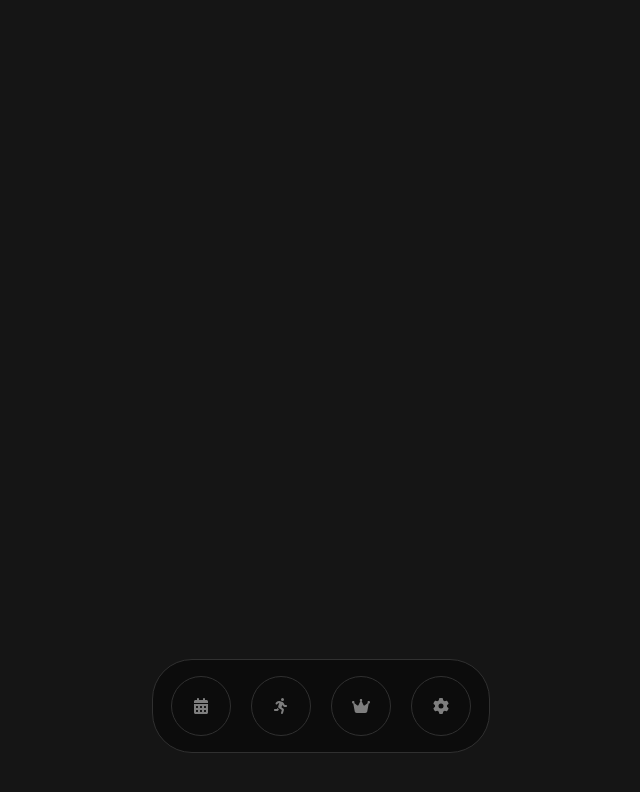
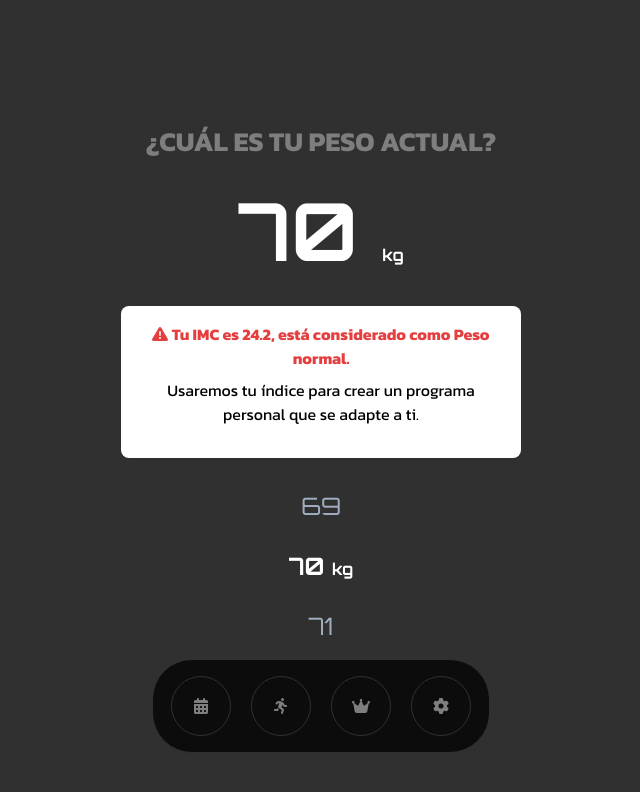
Before and after one commit to 219WD/smarttrainer-front, a React (Vite) app: page /wheight in a window 1280 px wide. Before the commit this address had no page. Shown: the top 792 px of the page, without its empty margins (319-959 px from the left). Built offline with nearby package versions, Linux system fonts and the light colour scheme.

Commit message:
agregue wheight y su calculador de imc

```diff
--- a/src/App.jsx
+++ b/src/App.jsx
@@ -12,6 +12,7 @@ import Navbar from './components/Navbar.jsx';
 import Form from './pages/Form.jsx'
 import Rutina from './pages/Rutina.jsx'
 import Oferta from './pages/Oferta.jsx'
+import Wheight from './pages/Wheight.jsx'
 
 const HomeScreen = lazy(() => import('./pages/HomeScreen'));
 
@@ -49,6 +50,7 @@ function App() {
           <Route path="/form" element={<Form />} />
           <Route path="/rutina" element={<Rutina />} />
           <Route path="/oferta" element={<Oferta />} />
+          <Route path="/wheight" element={<Wheight altura={170}/>} />
         </Routes>
       </Suspense>
     </BrowserRouter>
--- /dev/null
+++ b/src/css/Wheight.css
@@ -0,0 +1,82 @@
+.peso-actual-contenedor {
+    background-color: var(--border);
+    color: white;
+    display: flex;
+    flex-direction: column;
+    align-items: center;
+    justify-content: center;
+    min-height: 100vh;
+    font-family: var(--titulos);
+    padding: 16px;
+}
+
+.peso-actual-encabezado {
+    text-align: center;
+    margin-bottom: 16px;
+}
+
+.peso-actual-titulo {
+    font-size: 1.7rem;
+    font-weight: bold;
+    margin-bottom: 12px;
+}
+
+.peso-actual-cifra {
+    font-size: 5rem;
+    font-weight: bold;
+    font-family: var(--numeros);
+}
+
+.peso-actual-unidad {
+    font-size: 1rem;
+}
+
+.peso-actual-aviso {
+    background-color: white;
+    color: black;
+    padding: 16px;
+    border-radius: 8px;
+    margin-bottom: 16px;
+    max-width: 400px;
+    width: 90%;
+    text-align: center;
+}
+
+.peso-actual-alerta {
+    color: #e53e3e;
+    font-weight: bold;
+    margin-bottom: 8px;
+}
+
+.peso-actual-numeros {
+    text-align: center;
+    color: #a0aec0;
+    overflow: hidden;
+    position: relative;
+    height: 200px;
+    display: flex;
+    flex-direction: column;
+    justify-content: center;
+    gap: 8px;
+    font-family: var(--numeros);
+}
+
+.peso-actual-numeros p {
+    transition: transform 0.3s ease;
+    font-size: 1.5rem;
+}
+
+.peso-actual-actual {
+    font-size: 2rem;
+    font-weight: bold;
+    color: white;
+}
+
+
+.peso-actual-decimal {
+    font-size: 1rem;
+}
+
+.peso-actual-subunidad {
+    font-size: 0.75rem;
+}
--- a/src/pages/Ejercicios.jsx
+++ b/src/pages/Ejercicios.jsx
@@ -1,10 +1,11 @@
 import React from 'react'
 import '../css/Ejercicios.css'
+import Wheight from './Wheight'
 
 const Ejercicios = () => {
   return (
     <div className='container ejercicios'>
-      <h2>Ejercicios</h2>
+      <Wheight />
     </div>
   )
 }
--- /dev/null
+++ b/src/pages/Wheight.jsx
@@ -0,0 +1,105 @@
+import React, { useEffect, useState } from "react";
+import { FontAwesomeIcon } from "@fortawesome/react-fontawesome";
+import { faExclamationTriangle } from "@fortawesome/free-solid-svg-icons";
+import { gsap } from "gsap";
+import "../css/Wheight.css";
+
+function PesoActual({ altura }) {
+    const [peso, setPeso] = useState(70);
+    const [imc, setIMC] = useState(null);
+    const [clasificacion, setClasificacion] = useState("");
+
+    // IMC
+    const calcularIMC = (peso, altura) => {
+        if (!altura) return;
+        const alturaEnMetros = altura / 100;
+        const nuevoIMC = (peso / (alturaEnMetros * alturaEnMetros)).toFixed(1);
+        setIMC(nuevoIMC);
+
+        if (nuevoIMC < 18.5) {
+            setClasificacion("Bajo peso");
+        } else if (nuevoIMC >= 18.5 && nuevoIMC < 24.9) {
+            setClasificacion("Peso normal");
+        } else if (nuevoIMC >= 25 && nuevoIMC < 29.9) {
+            setClasificacion("Sobrepeso");
+        } else {
+            setClasificacion("Obesidad");
+        }
+    };
+
+    useEffect(() => {
+        if (altura) calcularIMC(peso, altura);
+    }, [peso, altura]);
+
+    useEffect(() => {
+        const container = document.querySelector(".peso-actual-numeros");
+        let lastScrollY = 0;
+
+        const handleScroll = (e) => {
+            e.preventDefault();
+            const delta = e.deltaY || e.touches?.[0]?.clientY - lastScrollY;
+
+            if (Math.abs(delta) > 10) {
+                const direction = delta > 0 ? -1 : 1; // Cambia el peso de 1 en 1
+                setPeso((prevPeso) => {
+                    let newPeso = prevPeso + direction;
+                    if (newPeso < 0) newPeso = 0;
+                    if (newPeso > 200) newPeso = 200;
+                    return newPeso;
+                });
+
+                gsap.to(container, {
+                    y: direction * -5,
+                    duration: 0.3,
+                    ease: "power1.out",
+                    onComplete: () => {
+                        gsap.set(container, { y: 0 }); // Reset
+                    },
+                });
+
+                lastScrollY = e.touches?.[0]?.clientY || e.deltaY;
+            }
+        };
+
+        container.addEventListener("wheel", handleScroll, { passive: false });
+        container.addEventListener("touchmove", handleScroll, { passive: false });
+
+        return () => {
+            container.removeEventListener("wheel", handleScroll);
+            container.removeEventListener("touchmove", handleScroll);
+        };
+    }, []);
+
+    return (
+        <div className="peso-actual-contenedor">
+            <div className="peso-actual-encabezado">
+                <h2 className="peso-actual-titulo">¿CUÁL ES TU PESO ACTUAL?</h2>
+                <div className="peso-actual-cifra">
+                    {peso} <span className="peso-actual-unidad">kg</span>
+                </div>
+            </div>
+
+            <div className="peso-actual-aviso">
+                <p className="peso-actual-alerta">
+                    <FontAwesomeIcon icon={faExclamationTriangle} /> Tu IMC es {imc}, está
+                    considerado como {clasificacion}.
+                </p>
+                <p>
+                    Usaremos tu índice para crear un programa personal que se adapte a ti.
+                </p>
+            </div>
+
+            <div className="peso-actual-numeros">
+                <p>{peso - 2}</p>
+                <p>{peso - 1}</p>
+                <p className="peso-actual-actual">
+                    {peso} <span className="peso-actual-unidad">kg</span>
+                </p>
+                <p>{peso + 1}</p>
+                <p>{peso + 2}</p>
+            </div>
+        </div>
+    );
+}
+
+export default PesoActual;
```
